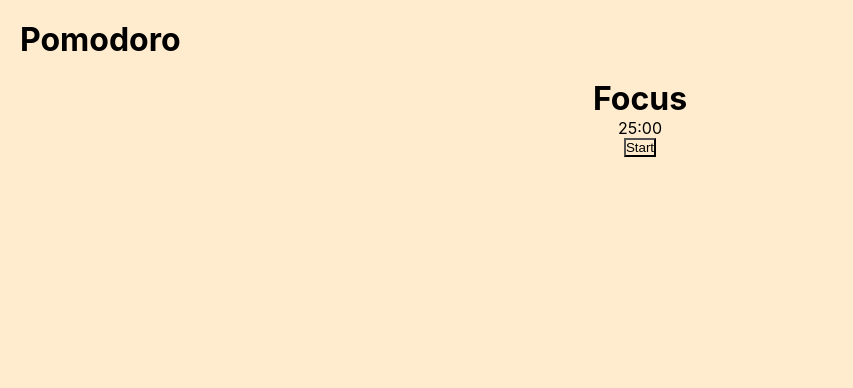
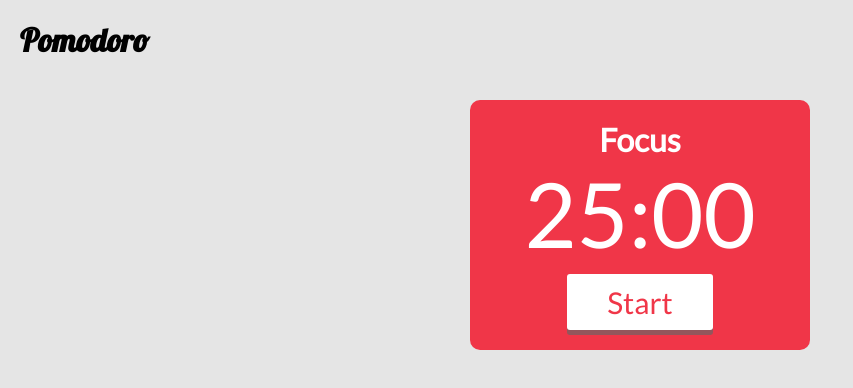
Before and after one commit to ggbtunga/Pomodoro_timer, a React (Create React App) app: page / in a window 1280 px wide. Shown: the top 388 px of the page, without its empty margins (0-853 px from the left). Built offline with nearby package versions, Linux system fonts and the light colour scheme.

Commit message:
added style

```diff
--- a/src/App.css
+++ b/src/App.css
@@ -1,11 +1,18 @@
+@import url('https://fonts.googleapis.com/css2?family=Lobster&display=swap');
+@import url('https://fonts.googleapis.com/css2?family=Lato&display=swap');
+
 *{
     padding: 0;
     margin: 0;
-    background-color: blanchedalmond;
+    font-family: 'Lato', sans-serif;
+}
+body{
+    background-color: #e5e5e5;
 }
 
 .titleName{
     margin: 20px;
+    font-family: 'Lobster', cursive;
 }
 
 .painel{
@@ -14,3 +21,53 @@
     justify-content: center;
     align-items: center;
 }
+
+.focus{
+    margin: 20px;
+    padding: 20px;
+    background-color: #F03648;
+    color: white;
+    width: 300px;
+    text-align: center;
+    border-radius: 10px;
+}
+.break{
+    margin: 20px;
+    padding: 20px;
+    background-color: #45B6F3;
+    color: white;
+    width: 300px;
+    text-align: center;
+    border-radius: 10px;
+}
+
+.timer{
+    font-size: 90px;
+}
+
+.focusButton{
+    margin-top: 7px;
+    padding: 10px 40px;
+    font-size: 30px;
+    color: #F03648;
+    background-color: white;
+    border-style: none;
+    border-radius: 3px;
+    box-shadow: 0 5px rgba(102,102,102,0.671);
+}
+.breakButton{
+    margin-top: 7px;
+    padding: 10px 40px;
+    font-size: 30px;
+    color: #45B6F3;
+    background-color: white;
+    border-style: none;
+    border-radius: 3px;
+    box-shadow: 0 5px rgba(102,102,102,0.671);
+}
+button:hover{
+    cursor: pointer;
+}
+button:active{
+    transform: translateY(3px);
+}
--- a/src/components/Painel.js
+++ b/src/components/Painel.js
@@ -36,7 +36,8 @@ export default function Painel({duration}){
 
 
     return(
-        <div className="painel">
+      <div className="painel">
+        <div className={isFocus? "focus":"break"}>
             <h1>
               {isFocus? "Focus":"Break"}
             </h1>
@@ -44,9 +45,10 @@ export default function Painel({duration}){
               {minutes < 10? "0" + minutes :  minutes}
               :
               {seconds < 10? "0" + seconds : seconds}</div>
-            <button onClick={()=> setIsRunning(!isRunning)}>
+            <button className={isFocus? "focusButton":"breakButton"} onClick={()=> setIsRunning(!isRunning)}>
               {isRunning? "Stop" : "Start" }
             </button>
         </div>
+        </div>
     )
 }
```
